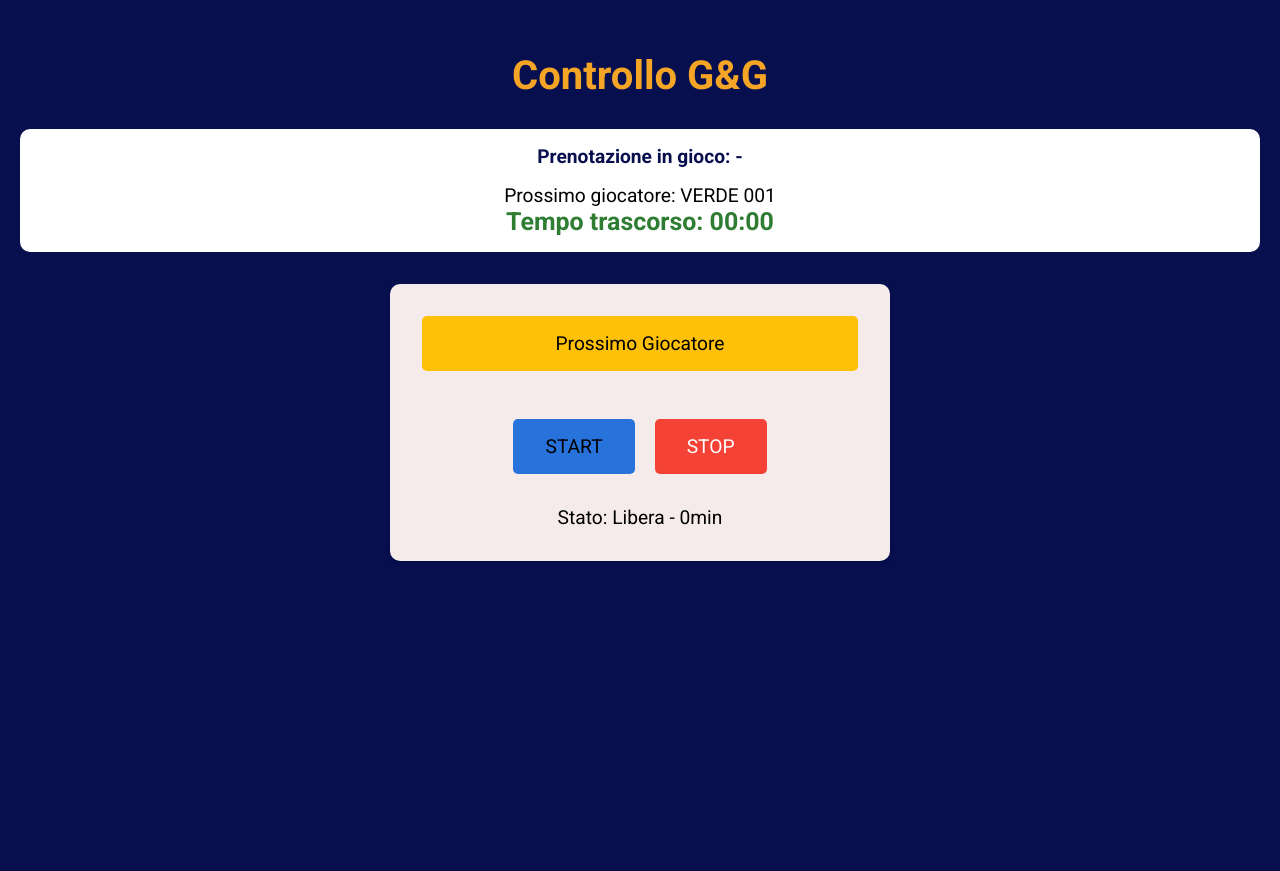
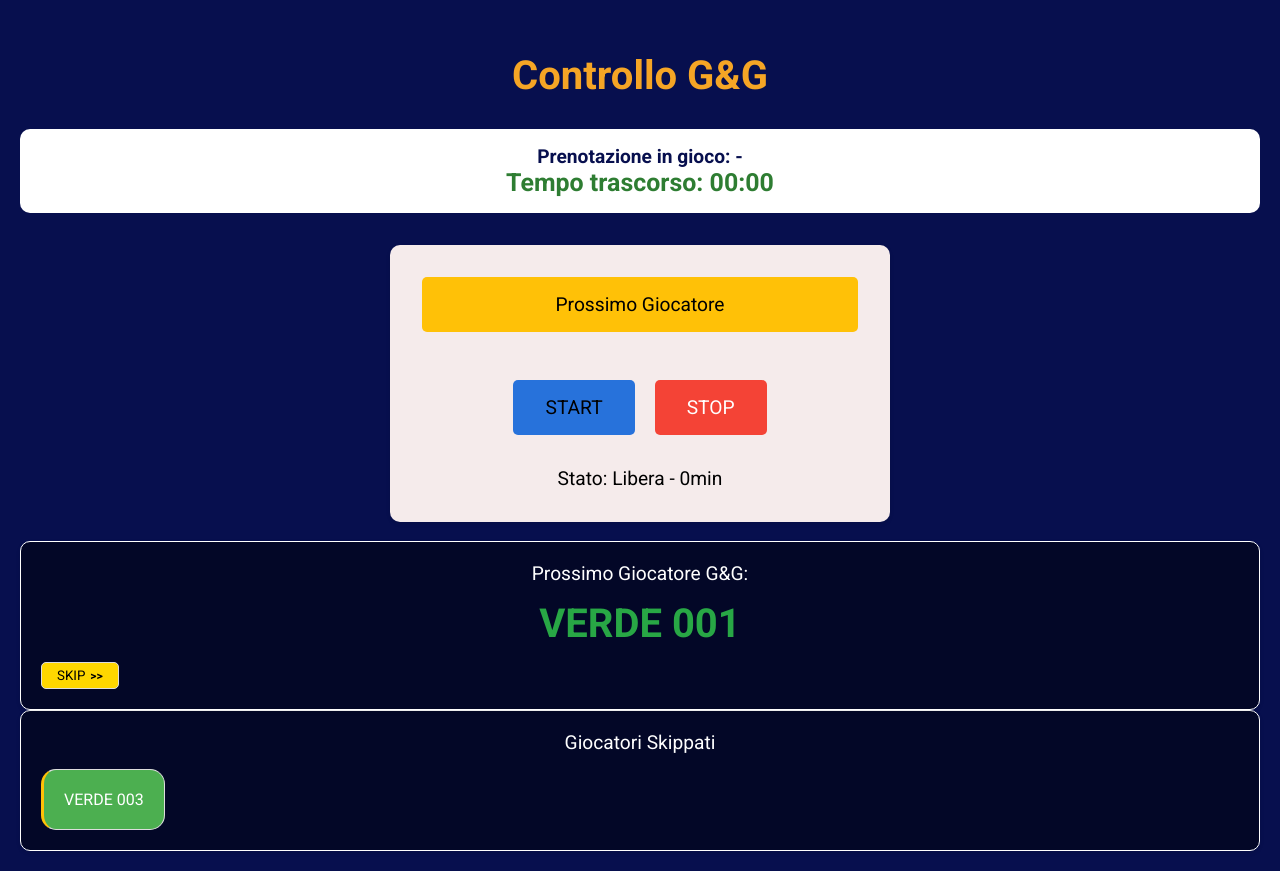
Before and after one commit to kekko-py/comicon-queue, a Flask app: page /controls/charlie in a window 1280 px wide; the page is wider, and only the part inside the window is pictured. Shown: the part 102-973 px from the top of that part. Before the commit the page ends 663 px from the top of that part, so only its background shows below. Run offline with Flask 3, Linux system fonts and the light colour scheme.

Commit message:
Aggiunta next player del G&G con gestione degli skipped, fix di errori in console da browser

```diff
--- a/static/css/controls_charlie.css
+++ b/static/css/controls_charlie.css
@@ -17,7 +17,6 @@
 }
 
 .current-player {
-    margin-bottom: 1rem;
     color: #070F4E; /* first-color */
     font-weight: bold;
 }
@@ -27,6 +26,11 @@
     font-size: 1.3em;
     font-weight: bold;
 }
+
+.next-player {
+    font-size: 1.8em;
+}
+
 
 .button-group {
     display: flex;
@@ -87,3 +91,125 @@
     margin-top: 2rem;
     font-size: 1.2em;
 }
+
+.next-player-card {
+    flex: 1;
+    background: #00000080;
+    border: 1px solid #ffffff;
+    border-radius: 10px;
+    padding: 20px;
+    text-align: center;
+    box-shadow: 0 2px 4px rgba(0, 0, 0, 0.1);
+  }
+
+  .next-player-title {
+    color: #ffffff; /* first-color */
+    font-size: 1.2em;
+    margin-bottom: 10px;
+  }
+
+  .next-player-charlie {
+    font-size: 2.5em;
+    font-weight: bold;
+    color: #28a745;
+    margin: 15px 0;
+  }
+
+  .skip-button {
+    bottom: 10px;
+    right: 10px;
+    background: #ffd700;
+    border: 1px solid #ddd;
+    border-radius: 5px;
+    padding: 5px 15px;
+    cursor: pointer;
+    display: flex;
+    align-items: center;
+    gap: 5px;
+    transition: all 0.3s;
+  }
+
+  .skip-button:hover {
+    background: #f5f5f5;
+    box-shadow: 0 2px 4px rgba(0, 0, 0, 0.1);
+  }
+
+  .next-players-container {
+    height: 100%;
+    display: flex;
+    flex-direction: column;
+    gap: 20px;
+  }
+
+  .skipped-button.charlie {
+    background-color: #4caf50;
+    /* Verde */
+    color: white;
+  }
+
+  .skip-icon {
+    font-size: 12px;
+    font-weight: bold;
+  }
+
+  .skipped-buttons {
+    display: flex;
+    flex-wrap: wrap;
+    width: 100%;
+    height: 100%;
+    gap: 50px;
+    justify-content: space-between;
+  }
+
+  .skipped-button.statico {
+    border-left: 3px solid #f44336; /* Rosso */
+    background-color: #f44336;
+    color: white;
+}
+
+.skipped-button {
+    padding: 20px;
+    border-radius: 15px;
+    border: 1px solid #ddd;
+    background: #f8f9fa;
+    cursor: pointer;
+    transition: all 0.2s;
+    font-size: 1em;
+  }
+
+  .skipped-button:hover {
+    background: #e9ecef;
+    transform: scale(1.05);
+  }
+
+  .skipped-button.couple {
+    border-left: 3px solid #007bff;
+  }
+
+  .skipped-button.single {
+    border-left: 3px solid #28a745;
+  }
+
+  .skipped-button.charlie {
+    border-left: 3px solid #ffc107;
+  }
+
+  /* Aggiungi questi stili per i pulsanti skippati */
+.skipped-container {
+    overflow-y: auto;
+    max-height: 100%;
+    width: 100%;
+    height: 100%;
+    background: #00000080; /* fourth-color */
+    border-radius: 10px;
+    padding: 20px;
+    box-shadow: 0 2px 4px rgba(0, 0, 0, 0.1);
+    border: 1px solid #ffffff;
+  }
+
+  .skipped-title {
+    color: #ffffff; /* first-color */
+    margin-bottom: 15px;
+    text-align: center;
+    font-size: 1.2em;
+  }
--- a/static/js/controls_charlie.js
+++ b/static/js/controls_charlie.js
@@ -12,13 +12,100 @@ function updateNextPlayer() {
                 $('#next-player-btn').prop('disabled', false);
                 console.log(`Next player to start: ${nextPlayer.id}`);  // Log del prossimo giocatore
             } else {
-                $('#next-player').text('-');
+                $('#next-player').text('Nessun Giocatore In Coda');
                 $('#next-player-btn').prop('disabled', true);
             }
 
             updateTrackStatus(data);
         });
 }
+
+
+function updateSkipped() {
+    fetch("/get_skipped")
+        .then(response => response.json())
+        .then(data => {
+            // Funzione helper per creare i bottoni skippati
+            const createSkippedButtons = (containerId, players, className) => {
+                const container = document.getElementById(containerId);
+                if (container) {
+                    container.innerHTML = "";
+                    if (players && players.length > 0) {
+                        players.forEach(player => {
+                            const button = document.createElement("button");
+                            button.className = `skipped-button ${className}`;
+                            button.textContent = player.id;
+                            button.onclick = () => restoreSkipped(player.id);
+                            container.appendChild(button);
+                        });
+                    }
+                }
+            };
+
+            // Aggiorna tutte le sezioni
+            createSkippedButtons("skipped-couples-buttons", data.couples, "couple");
+            createSkippedButtons("skipped-singles-buttons", data.singles, "single");
+            createSkippedButtons("skipped-charlie-buttons", data.charlie, "charlie");
+            createSkippedButtons("skipped-statico-buttons", data.statico, "statico");
+        })
+        .catch(error => {
+            console.error("Errore durante il recupero degli skipped:", error);
+        });
+  }
+
+// Assicurati che la funzione venga chiamata regolarmente
+setInterval(() => {
+    updateSkipped();
+  }, 1000);
+  // Aggiorna la dashboard ogni secondo
+
+  function restoreSkipped(playerId) {
+    console.log("Tentativo di ripristino giocatore:", playerId);
+    $.ajax({
+      url: "/restore_skipped_as_next",
+      type: "POST",
+      contentType: "application/json",
+      data: JSON.stringify({ id: playerId }),
+      success: function (response) {
+        console.log("Giocatore ripristinato con successo:", playerId);
+        console.log("Risposta server:", response);
+        updateBoards();
+      },
+      error: function (error) {
+        console.error("Errore durante il ripristino del giocatore:", error);
+      },
+    });
+  }
+
+// Aggiorna la funzione skipNextPlayerCharlie
+function skipNextPlayerCharlie() {
+    const nextPlayer = document.getElementById("next-player").textContent;
+    if (nextPlayer && nextPlayer !== "Nessun Giocatore In Coda" && nextPlayer !== "-") {
+        fetch("/skip_charlie_player", {
+            method: "POST",
+            headers: {
+                "Content-Type": "application/json",
+            },
+            body: JSON.stringify({ id: nextPlayer }),
+        })
+        .then(response => {
+            if (!response.ok) throw new Error("Errore nella chiamata di skip");
+            return response.json();
+        })
+        .then(data => {
+            if (data.next_player_charlie_id) {
+                document.getElementById("next-player").textContent = data.next_player_charlie_id;
+            } else {
+                document.getElementById("next-player").textContent = "Nessun Giocatore In Coda";
+            }
+            updateSkipped();
+            updateBoards();
+        })
+        .catch(error => {
+            console.error("Errore durante lo skip:", error);
+        });
+    }
+  }
 
 function updateTrackStatus(data) {
     const canStart = data.charlie_status === 'Libera';
--- a/static/js/controls_statico.js
+++ b/static/js/controls_statico.js
@@ -53,7 +53,6 @@ setInterval(() => {
       success: function (response) {
         console.log("Giocatore ripristinato con successo:", playerId);
         console.log("Risposta server:", response);
-        updateSkippedList();
         updateBoards();
       },
       error: function (error) {
@@ -71,7 +70,7 @@ function updateNextPlayer() {
                 $('#next-player').text(`${nextPlayer.id}`);
                 $('#next-player-btn').prop('disabled', false);
             } else {
-                $('#next-player').text('-');
+                $('#next-player').text('Nessun Giocatore In Coda');
                 $('#next-player-btn').prop('disabled', true);
             }
 
--- a/templates/controls_charlie.html
+++ b/templates/controls_charlie.html
@@ -10,9 +10,6 @@
 <div class="game-info">
     <div class="current-player">
         Prenotazione in gioco: <span id="current-player">-</span>
-    </div>
-    <div class="next-player">
-        Prossimo giocatore: <span id="next-player">-</span>
     </div>
     <div class="game-timer">
         Tempo trascorso: <span id="timer">00:00</span>
@@ -31,6 +28,29 @@
         Stato: <span id="status">Inattivo</span>
     </div>
 </div>
+<br>
+<div class="col">
+    <div class="next-players-container">
+
+      <!-- Card per Charlie -->
+      <div class="next-player-card">
+        <div class="next-player-title">Prossimo Giocatore G&G:</div>
+        <div class="next-player-charlie" id="next-player">
+          Nessun Giocatore In Coda
+        </div>
+        <button class="skip-button" onclick="skipNextPlayerCharlie()">
+          SKIP <span class="skip-icon">>></span>
+        </button>
+      </div>
+    </div>
+  </div>
+  <div class="skipped-container">
+    <div class="skipped-title">Giocatori Skippati</div>
+    <div class="skipped-buttons">
+      <div id="skipped-charlie-buttons"></div> <!-- Aggiungi questo div -->
+      </div>
+    </div>
+</div>
 {% endblock %}
 
 {% block scripts %}
```
Also changed, not shown: stand_db.db.
